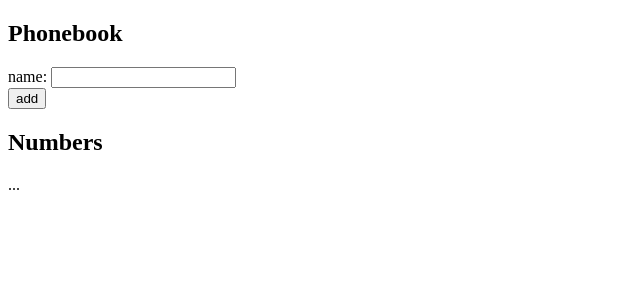
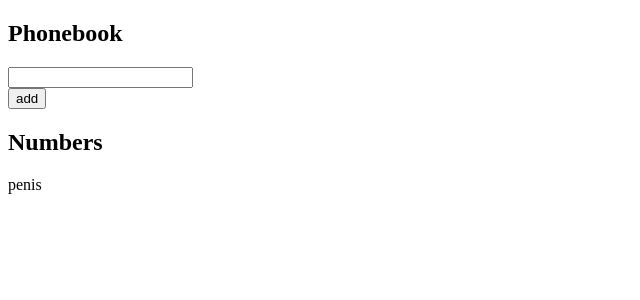
Before and after one commit to natkins23/phonebook, a React (Create React App) app: page / in a window 1280 px wide. Shown: the top 300 px of the page, without its empty margins (0-640 px from the left). Built offline with nearby package versions, Linux system fonts and the light colour scheme.

Commit message:
2.6 seemingly done

```diff
--- a/src/App.js
+++ b/src/App.js
@@ -1,24 +1,57 @@
 import React, { useState } from 'react'
 
+const Person = ({ name }) => {
+  return (
+    <>
+      <div> {name}</div>
+    </>
+  )
+}
+
 const App = () => {
-  const [persons, setPersons] = useState([{ name: 'Arto Hellas' }])
+  const [persons, setPersons] = useState([{ name: 'penis', id: 1 }])
   const [newName, setNewName] = useState('')
+
+  const addPerson = (event) => {
+    event.preventDefault()
+    const personObject = {
+      name: newName,
+      id: persons.length + 1,
+    }
+    setPersons(persons.concat(personObject))
+    setNewName('')
+  }
+
+  const handleInputChange = (event) => {
+    setNewName(event.target.value)
+  }
 
   return (
     <div>
       <h2>Phonebook</h2>
       <form>
         <div>
-          name: <input />
+          <input value={newName} onChange={handleInputChange} />
         </div>
         <div>
-          <button type='submit'>add</button>
+          <button onClick={addPerson} type='submit'>
+            add
+          </button>
         </div>
       </form>
       <h2>Numbers</h2>
-      ...
+      {/*need a key for below*/}
+      {persons.map((person) => (
+        <Person key={person.id} name={person.name} />
+      ))}
     </div>
   )
 }
 
 export default App
+
+/* 2.6 what do i need to do?
+1)display the name of the persons objects under numbers
+2)be able to add to the persons array from input of the form
+
+*/
--- a/src/index.js
+++ b/src/index.js
@@ -1,10 +1,4 @@
-import React from 'react'
 import ReactDOM from 'react-dom'
 import App from './App'
 
-ReactDOM.render(
-  <React.StrictMode>
-    <App />
-  </React.StrictMode>,
-  document.getElementById('root')
-)
+ReactDOM.render(<App />, document.getElementById('root'))
```
